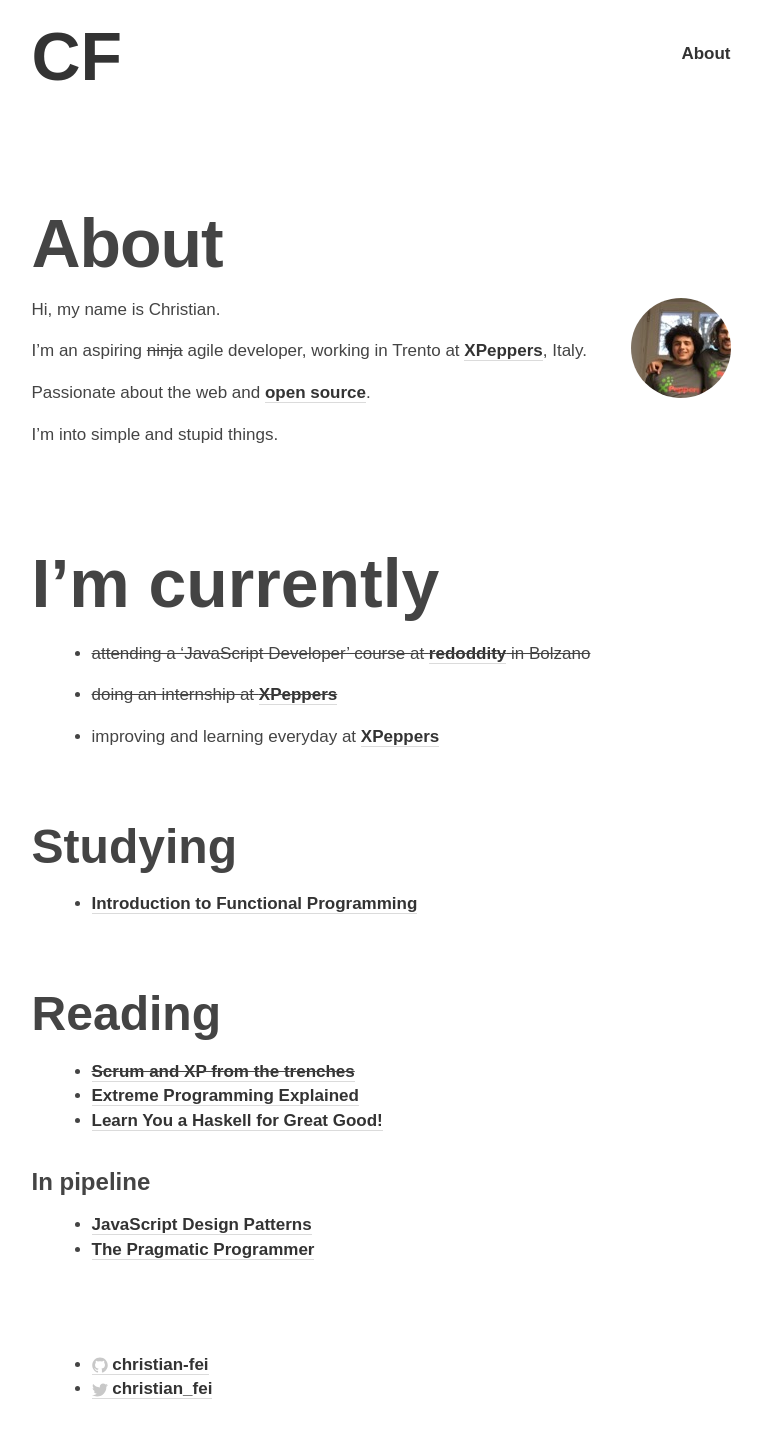
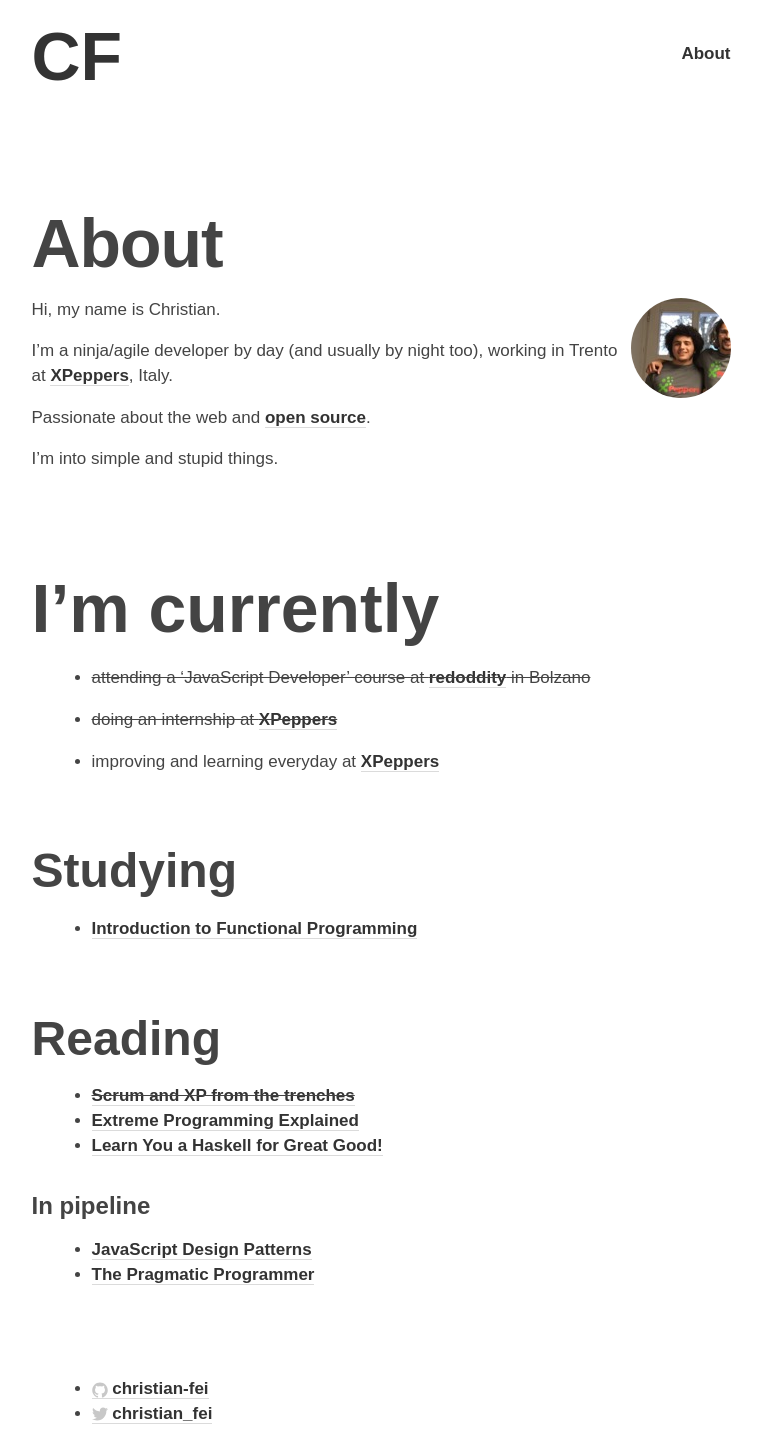
Before and after one commit to christian-fei/christian-fei.github.io-pandoc, a Jekyll site: the page built from about.md, in a window 1280 px wide. Shown: the whole page, without its empty margins (259-1021 px from the left). Built offline with Jekyll 4.4.1, drawn with Linux system fonts in a browser that asks for light colours; Markdown is read by kramdown in place of the engine named in the settings; before the commit the page ends 1412 px from its top, so only the background shows below that.

Commit message:
updated about

```diff
--- a/about.md
+++ b/about.md
@@ -8,7 +8,7 @@ permalink: /about/
 
 Hi, my name is Christian.
 
-I'm an aspiring ~~ninja~~ agile developer, working in Trento at [XPeppers](http://xpeppers.com/), Italy.
+I'm a ninja/agile developer by day (and usually by night too), working in Trento at [XPeppers](http://xpeppers.com/), Italy.
 
 Passionate about the web and [open source](https://github.com/christian-fei).
 
```
